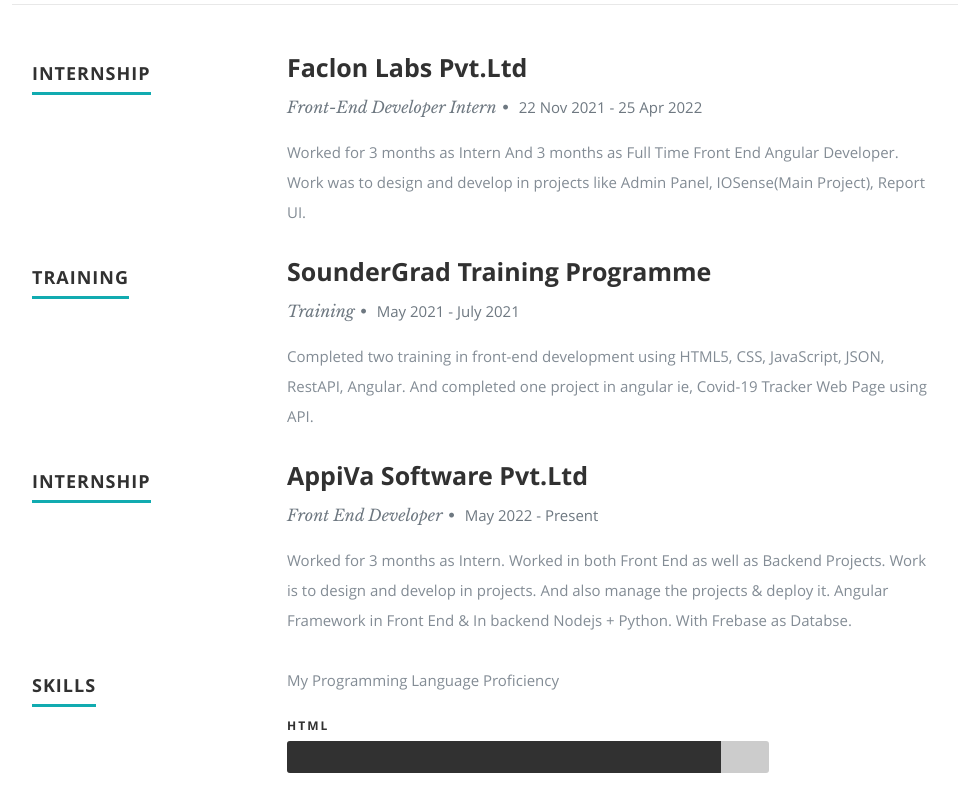
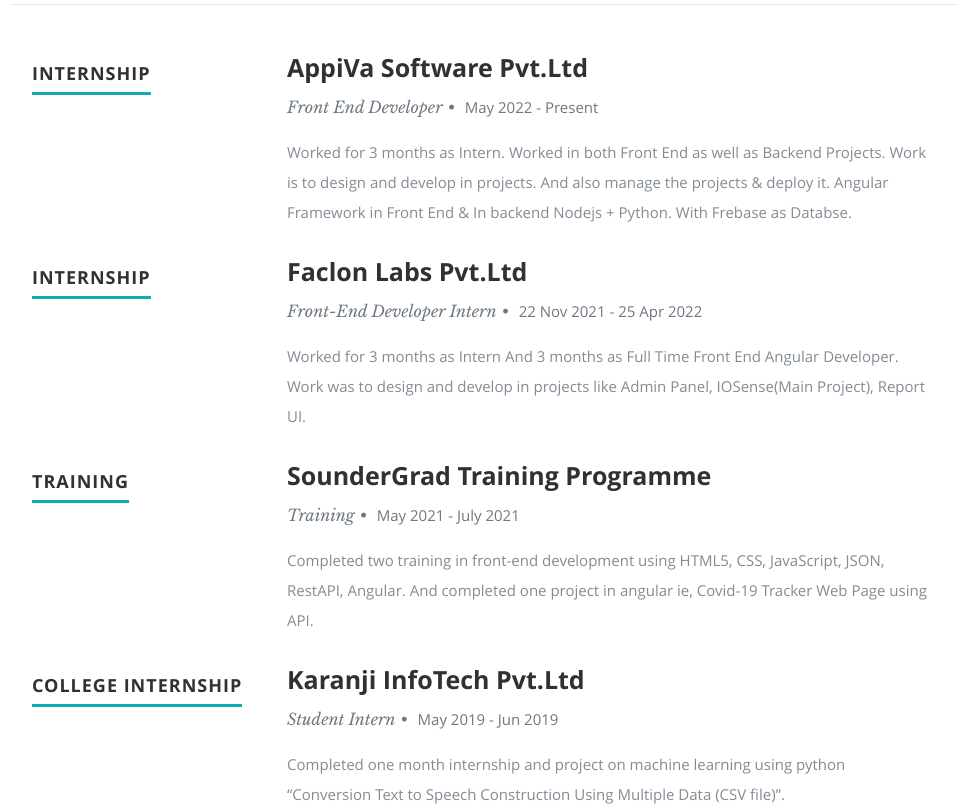
Before and after one commit to manthanank/react-portfolio, a React (Create React App) app: page / in a window 1280 px wide. Shown: the part 1600-2406 px from the top of the page, without its empty margins (118-1076 px from the left). Built offline with nearby package versions, Linux system fonts and the light colour scheme.

Commit message:
Update Resume.js

```diff
--- a/src/Components/Resume.js
+++ b/src/Components/Resume.js
@@ -15,6 +15,18 @@
         </div>
       );
     });
+    var collegeinternship = data.collegeinternship.map(function (collegeinternship) {
+      return (
+        <div key={collegeinternship.company}>
+          <h3>{collegeinternship.company}</h3>
+          <p className="info">
+            {collegeinternship.title}
+            <span>&bull;</span> <em className="date">{collegeinternship.years}</em>
+          </p>
+          <p>{collegeinternship.description}</p>
+        </div>
+      );
+    });
     var internship1 = data.internship1.map(function (internship1) {
       return (
         <div key={internship1.company}>
@@ -27,6 +39,18 @@
         </div>
       );
     });
+    var internship2 = data.internship2.map(function (internship2) {
+      return (
+        <div key={internship2.company}>
+          <h3>{internship2.company}</h3>
+          <p className="info">
+            {internship2.title}
+            <span>&bull;</span> <em className="date">{internship2.years}</em>
+          </p>
+          <p>{internship2.description}</p>
+        </div>
+      );
+    });
     var training = data.training.map(function (training) {
       return (
         <div key={training.company}>
@@ -36,18 +60,6 @@
             <span>&bull;</span> <em className="date">{training.years}</em>
           </p>
           <p>{training.description}</p>
-        </div>
-      );
-    });
-    var internship2 = data.internship2.map(function (internship2) {
-      return (
-        <div key={internship2.company}>
-          <h3>{internship2.company}</h3>
-          <p className="info">
-            {internship2.title}
-            <span>&bull;</span> <em className="date">{internship2.years}</em>
-          </p>
-          <p>{internship2.description}</p>
         </div>
       );
     });
@@ -78,6 +90,16 @@
         </div>
       </div>
 
+      <div className="row internship2">
+        <div className="three columns header-col">
+          <h1>
+            <span>internship</span>
+          </h1>
+        </div>
+
+        <div className="nine columns main-col">{internship2}</div>
+      </div>
+
       <div className="row internship1">
         <div className="three columns header-col">
           <h1>
@@ -98,14 +120,14 @@
         <div className="nine columns main-col">{training}</div>
       </div>
 
-      <div className="row internship2">
+      <div className="row collegeinternship">
         <div className="three columns header-col">
           <h1>
-            <span>internship</span>
+            <span>college internship</span>
           </h1>
         </div>
 
-        <div className="nine columns main-col">{internship2}</div>
+        <div className="nine columns main-col">{collegeinternship}</div>
       </div>
 
       <div className="row skill">
```
